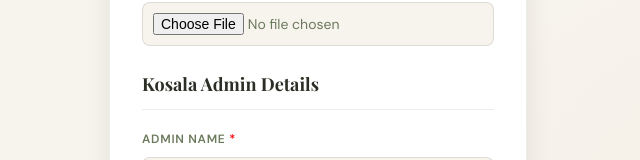
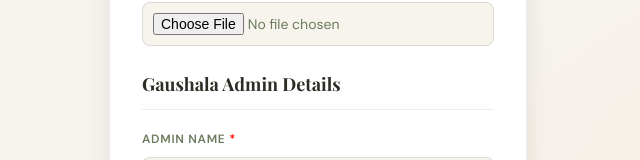
Before and after one commit to kowsikss/mymoo-admin, a React (Vite) app: page /add-gaushala in a window 1280 px wide. Shown: the part 911-1071 px from the top of the page, without its empty margins (197-837 px from the left). Built offline with nearby package versions, Linux system fonts and the light colour scheme; sample sign-in values are in the browser's storage.

Commit message:
changed spelling issues

```diff
--- a/src/pages/AddGaushala.jsx
+++ b/src/pages/AddGaushala.jsx
@@ -130,7 +130,7 @@ function AddGaushala() {
 
           {/* KOSALA ADMIN DETAILS */}
           <h3 style={{ borderBottom: "1px solid var(--border)", paddingBottom: "10px", marginTop: "8px" }}>
-            Kosala Admin Details
+            Gaushala Admin Details
           </h3>
 
           <label>Admin Name <span style={{ color: "red" }}>*</span></label>
```
